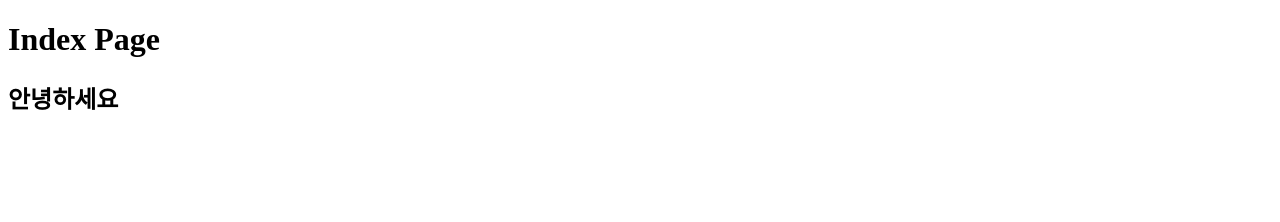
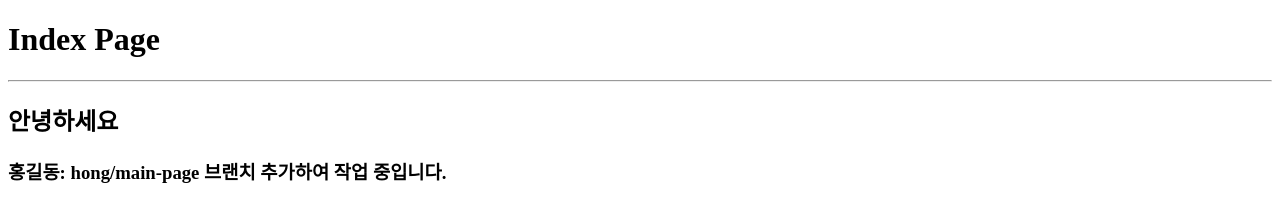
Before and after one commit to lifeiscabaret/project-hong, a plain HTML site: page index.html in a window 1280 px wide. Drawn offline with Linux system fonts and the light colour scheme.

Commit message:
홍길동:hong/main-page 브랜치 추가-index.html 파일 수정

```diff
--- a/index.html
+++ b/index.html
@@ -7,8 +7,10 @@
 </head>
 <body>
     <h1>Index Page</h1>
-    <h2>
-        안녕하세요
-    </h2>
+    <hr>
+    <h2>안녕하세요</h2>
+    <h3>홍길동: hong/main-page 브랜치 추가하여 작업 중입니다.</h3>
 </body>
+
+
 </html>
```
